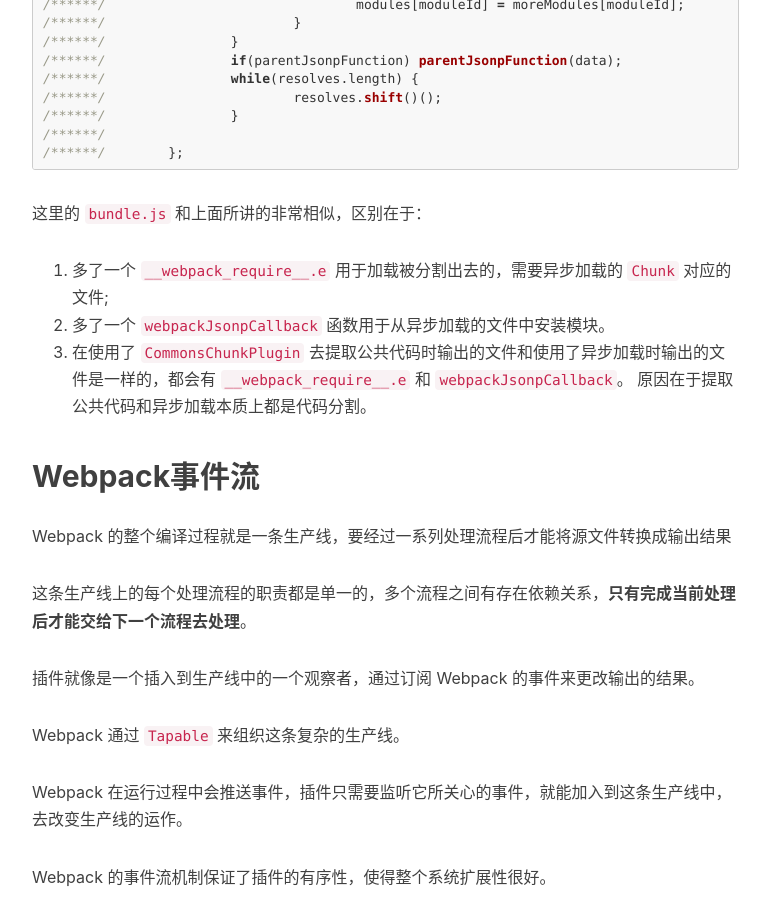
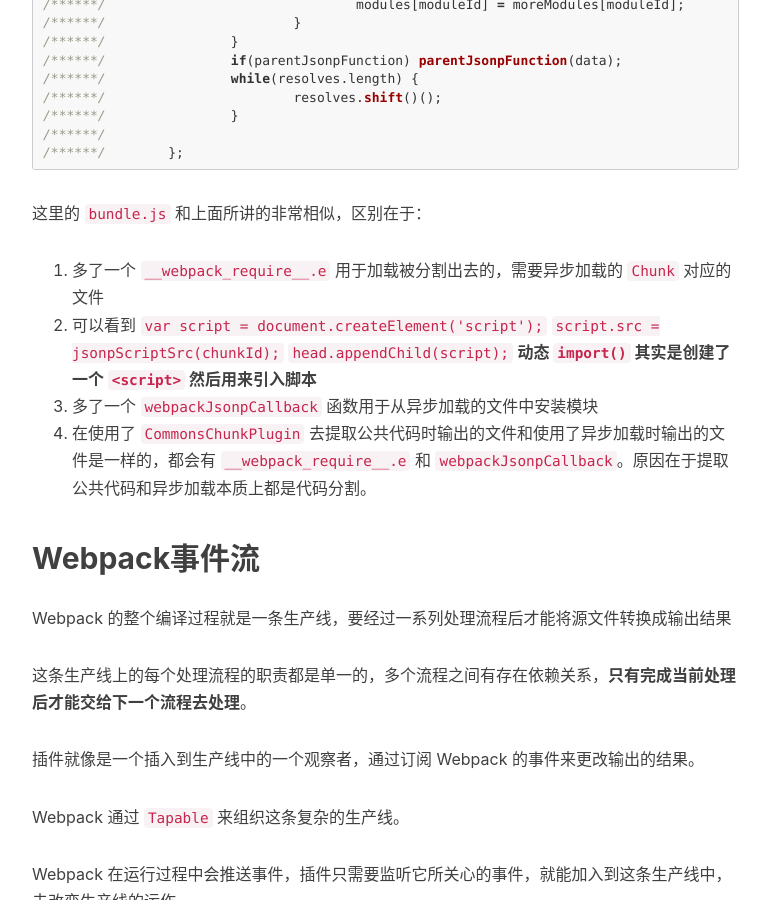
Before and after one commit to DimaLiLongJi/My-Blog, a Jekyll site: the page built from _posts/2019-03-17-webpack学习-1.构建流程及输出解析.markdown, in a window 1280 px wide and 900 px high, scrolled down 15243 px. Shown: the whole window, without its empty margins (233-1003 px from the left). Built offline with Jekyll 4.4.1, drawn with Linux system fonts in a browser that asks for light colours; nearby versions of some CDN libraries; comment, search, counter and statistics services are not loaded.

Commit message:
update 2019-03-17-webpack学习-1.构建流程及输出解析

```diff
--- a/_posts/2019-03-17-webpack学习-1.构建流程及输出解析.markdown
+++ b/_posts/2019-03-17-webpack学习-1.构建流程及输出解析.markdown
@@ -631,9 +631,10 @@
 
 这里的 `bundle.js` 和上面所讲的非常相似，区别在于：
 
-1. 多了一个 `__webpack_require__.e` 用于加载被分割出去的，需要异步加载的 `Chunk` 对应的文件;
-2. 多了一个 `webpackJsonpCallback` 函数用于从异步加载的文件中安装模块。
-3. 在使用了 `CommonsChunkPlugin` 去提取公共代码时输出的文件和使用了异步加载时输出的文件是一样的，都会有 `__webpack_require__.e` 和 `webpackJsonpCallback`。 原因在于提取公共代码和异步加载本质上都是代码分割。
+1. 多了一个 `__webpack_require__.e` 用于加载被分割出去的，需要异步加载的 `Chunk` 对应的文件
+2. 可以看到 `var script = document.createElement('script');` `script.src = jsonpScriptSrc(chunkId);` `head.appendChild(script);` **动态 `import()` 其实是创建了一个 `<script>` 然后用来引入脚本**
+3. 多了一个 `webpackJsonpCallback` 函数用于从异步加载的文件中安装模块
+4. 在使用了 `CommonsChunkPlugin` 去提取公共代码时输出的文件和使用了异步加载时输出的文件是一样的，都会有 `__webpack_require__.e` 和 `webpackJsonpCallback`。原因在于提取公共代码和异步加载本质上都是代码分割。
 
 
 ## Webpack事件流
```
